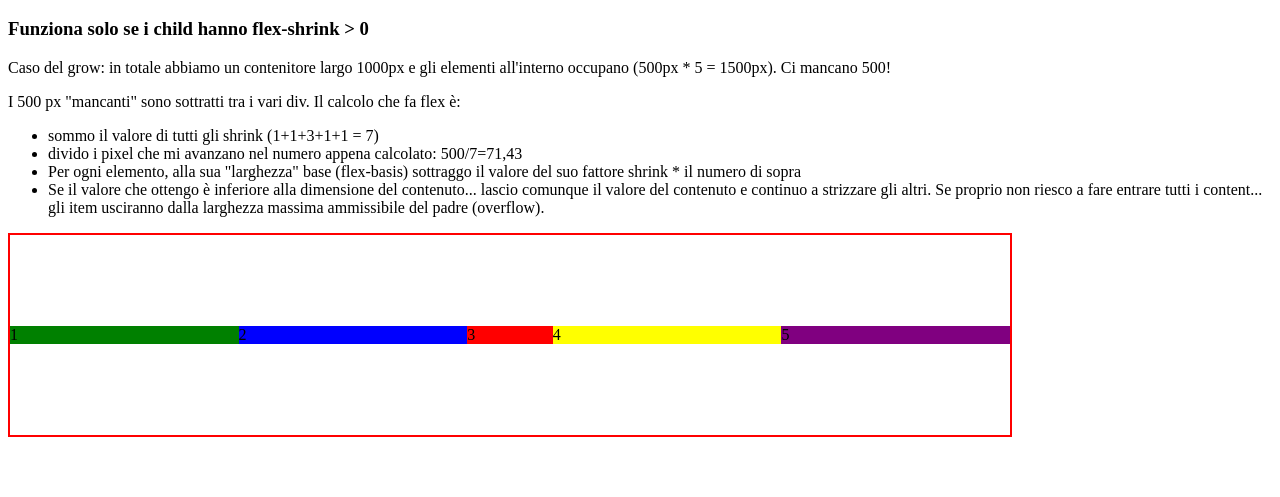
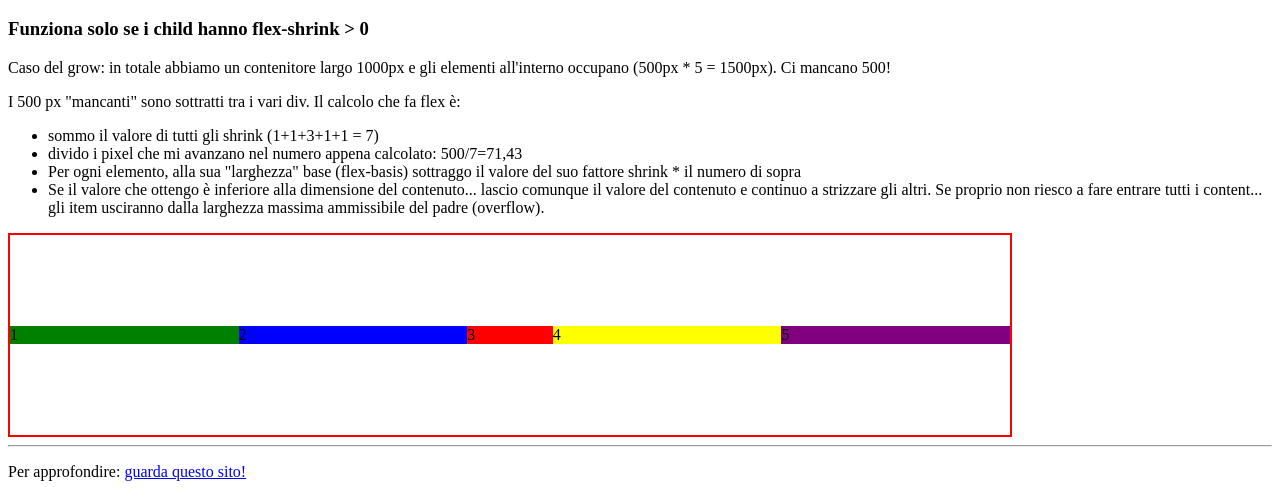
Before and after one commit to InfoSimoneGiusti/flexbox-grow-shrink, a plain HTML site: page index.html in a window 1280 px wide. Shown: the part 536-1033 px from the top of the page. Before the commit the page ends 981 px from the top, so only its background shows below. Drawn offline with Linux system fonts and the light colour scheme.

Commit message:
link ext

```diff
--- a/index.html
+++ b/index.html
@@ -50,6 +50,9 @@
         <div class="itemBig shrink1 purple">5</div>
     </div>
 
+    <hr>
+
+    <p>Per approfondire: <a href="https://www.madebymike.com.au/writing/understanding-flexbox/">guarda questo sito!</a></p>
 
 </body>
 </html>
```
Also changed, not shown: 1 other file.
